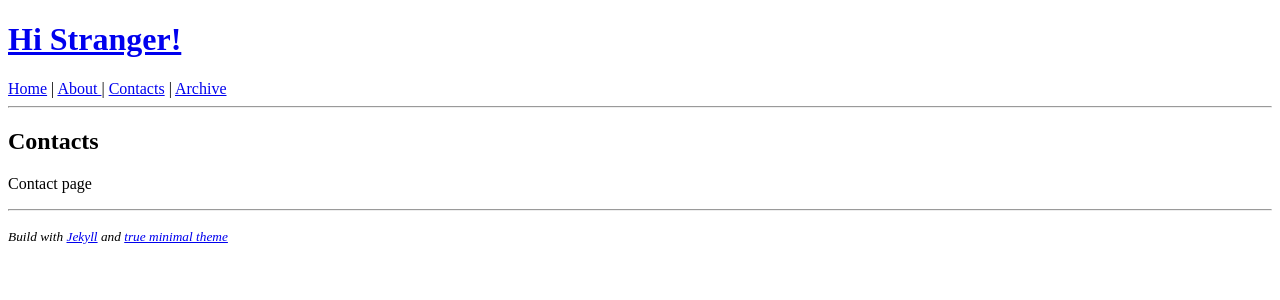
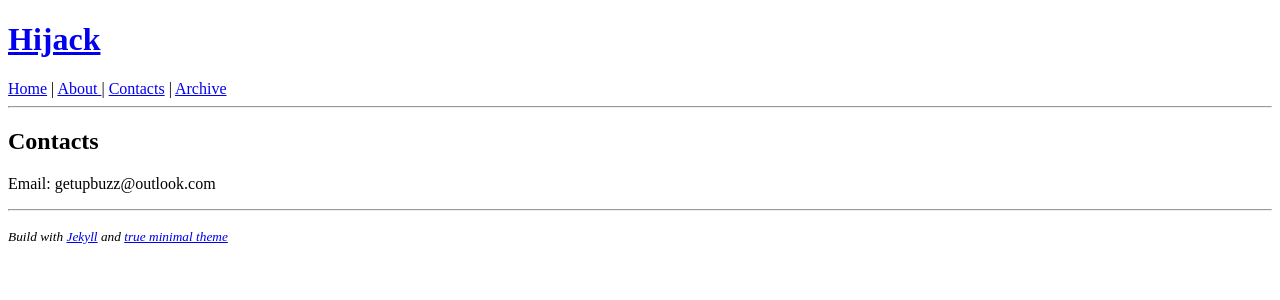
Before and after one commit to 120318/getupbuzz.github.io, a Jekyll site: the page built from contact/index.html, in a window 1280 px wide. Shown: the top 300 px of the page. Built offline with Jekyll 4.4.1, drawn with Linux system fonts in a browser that asks for light colours.

Commit message:
finish first edition

```diff
--- a/_config.yml
+++ b/_config.yml
@@ -1,4 +1,4 @@
-name: "Hi Stranger!"
+name: "Hijack"
 description: "Share something in a place where no one knows me."
 
 baseurl: '/blog'
--- a/contact/index.html
+++ b/contact/index.html
@@ -2,4 +2,4 @@
 layout: default
 ---
             <h2>Contacts</h2>
-            <p>Contact page</p>
+            <p>Email: getupbuzz@outlook.com</p>
--- a/wrap.py
+++ b/wrap.py
@@ -1,5 +1,5 @@
 #coding=utf-8
-# not support nested now.
+# 废弃 deprecated
 import sys
 import datetime
 import os
```
